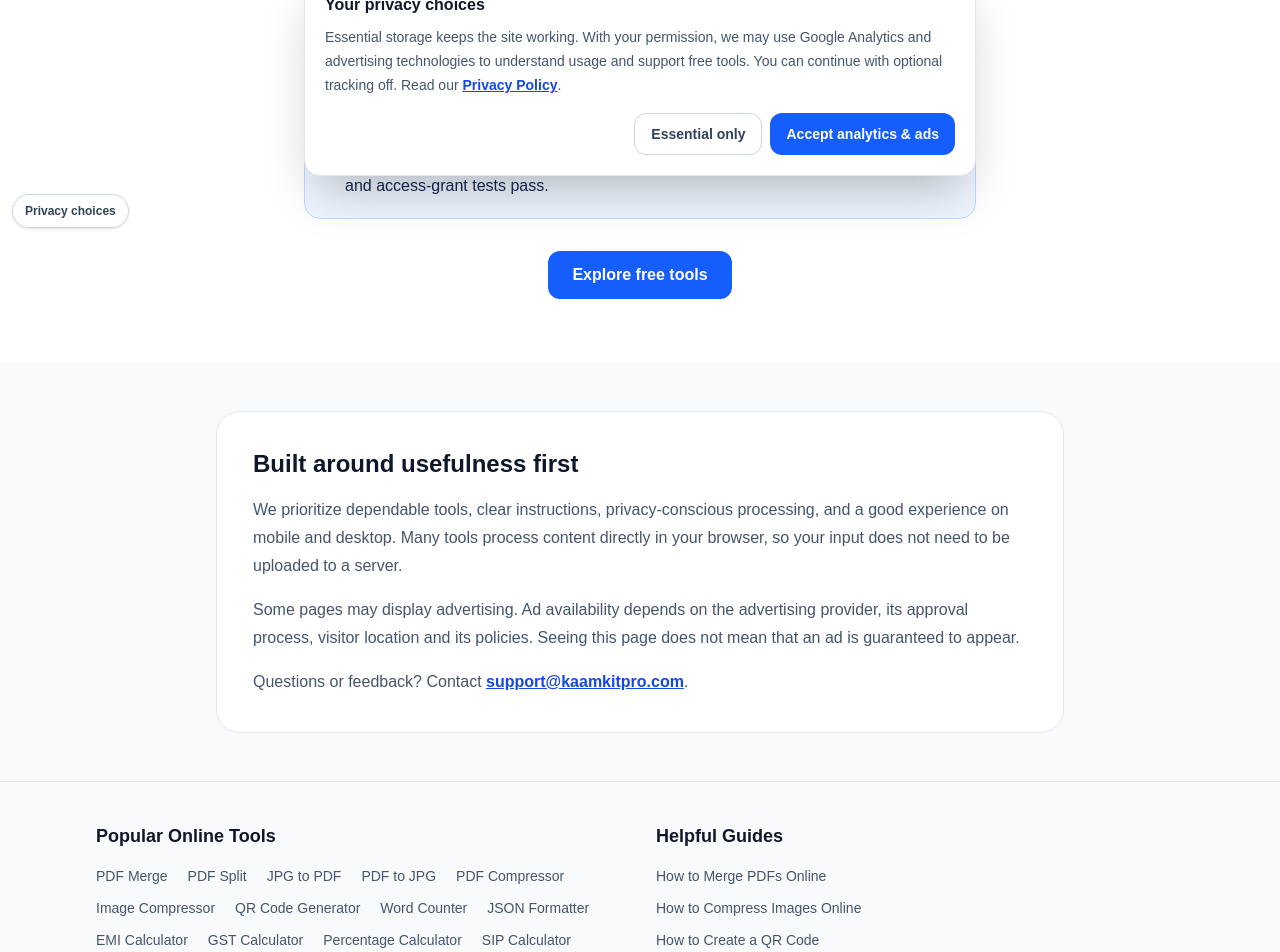
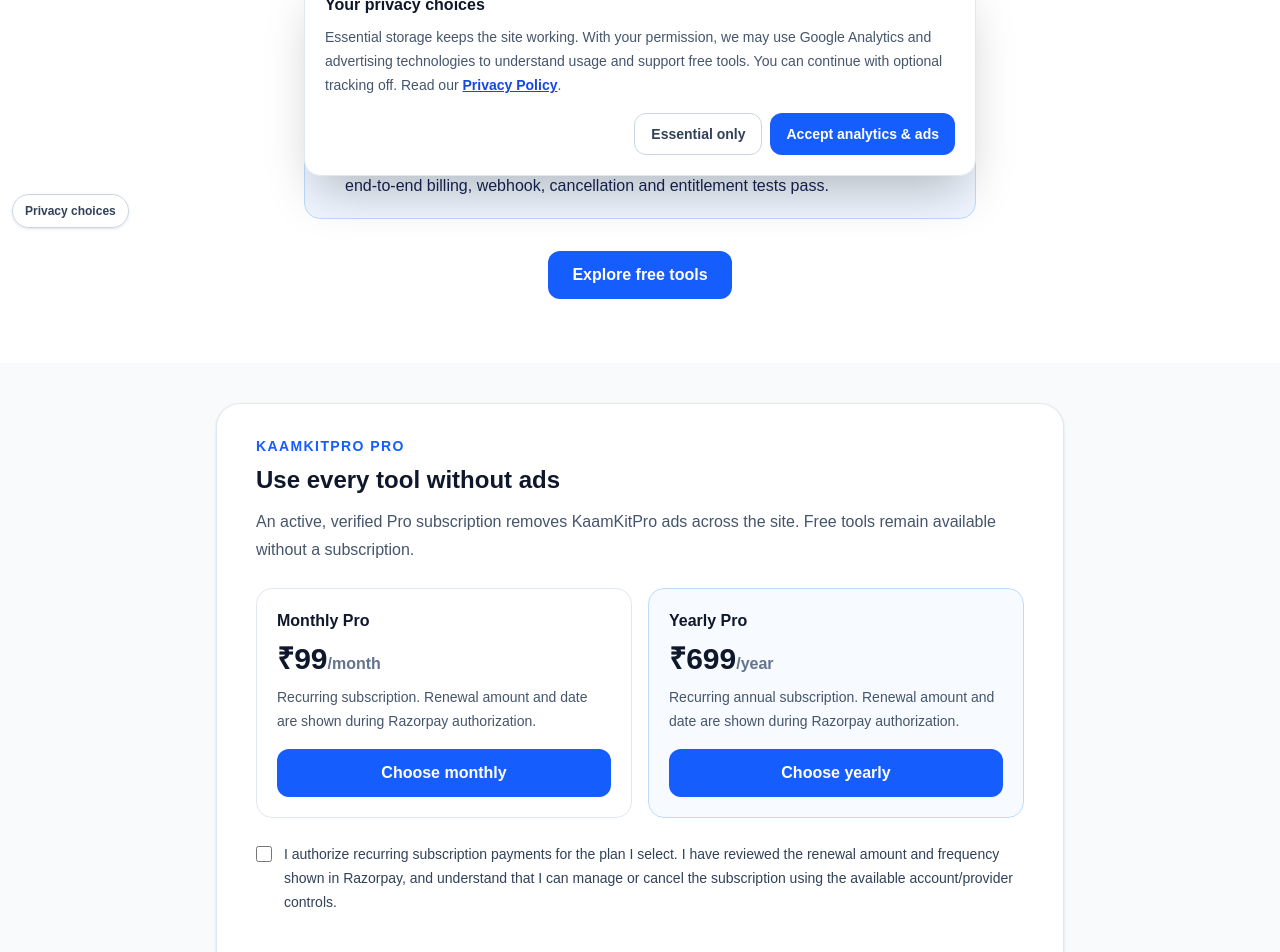
Before and after one commit to WellProSoftware/kaamkitpro, a Next.js app: page /pricing in a window 1280 px wide. Shown: the part 560-1512 px from the top of the page. Built offline with nearby package versions, Linux system fonts and the light colour scheme.

Commit message:
feat(pricing): add staging Pro subscription checkout options

```diff
--- a/src/app/pricing/page.tsx
+++ b/src/app/pricing/page.tsx
@@ -1,6 +1,7 @@
 import Link from "next/link";
 import type { Metadata } from "next";
 import BrandLogo from "@/components/BrandLogo";
+import ProSubscriptionCheckout from "@/components/ProSubscriptionCheckout";
 
 export const metadata: Metadata = {
   title: "Free Tools & Pro Access",
@@ -42,7 +43,7 @@ export default function PricingPage() {
               <li>Paid-capacity tools offer a small trial allowance: typically 2 uses for heavier cloud processing or 3 uses per day for eligible AI/hosted tools. When the allowance is exhausted, the user is asked to subscribe to Pro to continue.</li>
               <li>Free-plan users see ads across the Free experience when the ad provider serves them. Once a paid Pro subscription is verified, all KaamKitPro ads are disabled site-wide for that account for the active subscription period.</li>
               <li>Pro access is granted only while an eligible paid subscription is active or an authorized admin has explicitly granted access. Admin grants can be scoped to selected tools and can expire or be revoked.</li>
-              <li>Checkout is not live yet. The proposed prices are ₹99/month and ₹699/year; real payments will be enabled only after Razorpay test payments, webhook verification and access-grant tests pass.</li>
+              <li>Checkout on this staging branch is restricted to Razorpay Test Mode. Live collection remains disabled here; any production launch requires separate authorization after end-to-end billing, webhook, cancellation and entitlement tests pass.</li>
             </ul>
           </div>
           <Link href="/tools" className="mt-8 inline-flex min-h-12 items-center justify-center rounded-xl bg-blue-600 px-6 py-3 font-bold text-white hover:bg-blue-700">
@@ -50,6 +51,10 @@ export default function PricingPage() {
           </Link>
         </div>
       </section>
+
+      <div className="mx-auto max-w-4xl px-4 pb-10 sm:px-6">
+        <ProSubscriptionCheckout />
+      </div>
 
       <section className="mx-auto max-w-4xl px-4 py-12 sm:px-6">
         <div className="rounded-3xl border border-slate-200 bg-white p-7 sm:p-9">
```
